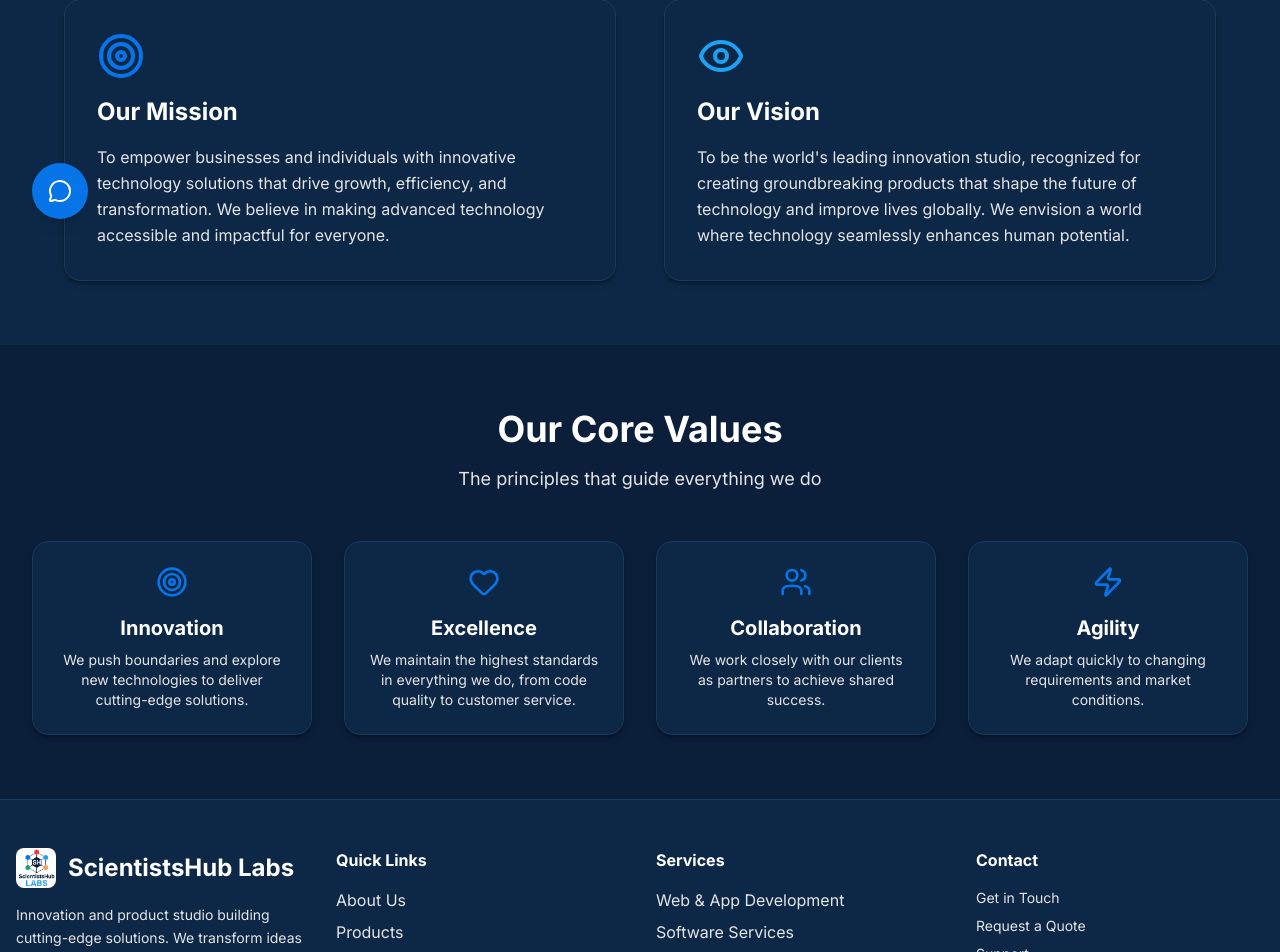
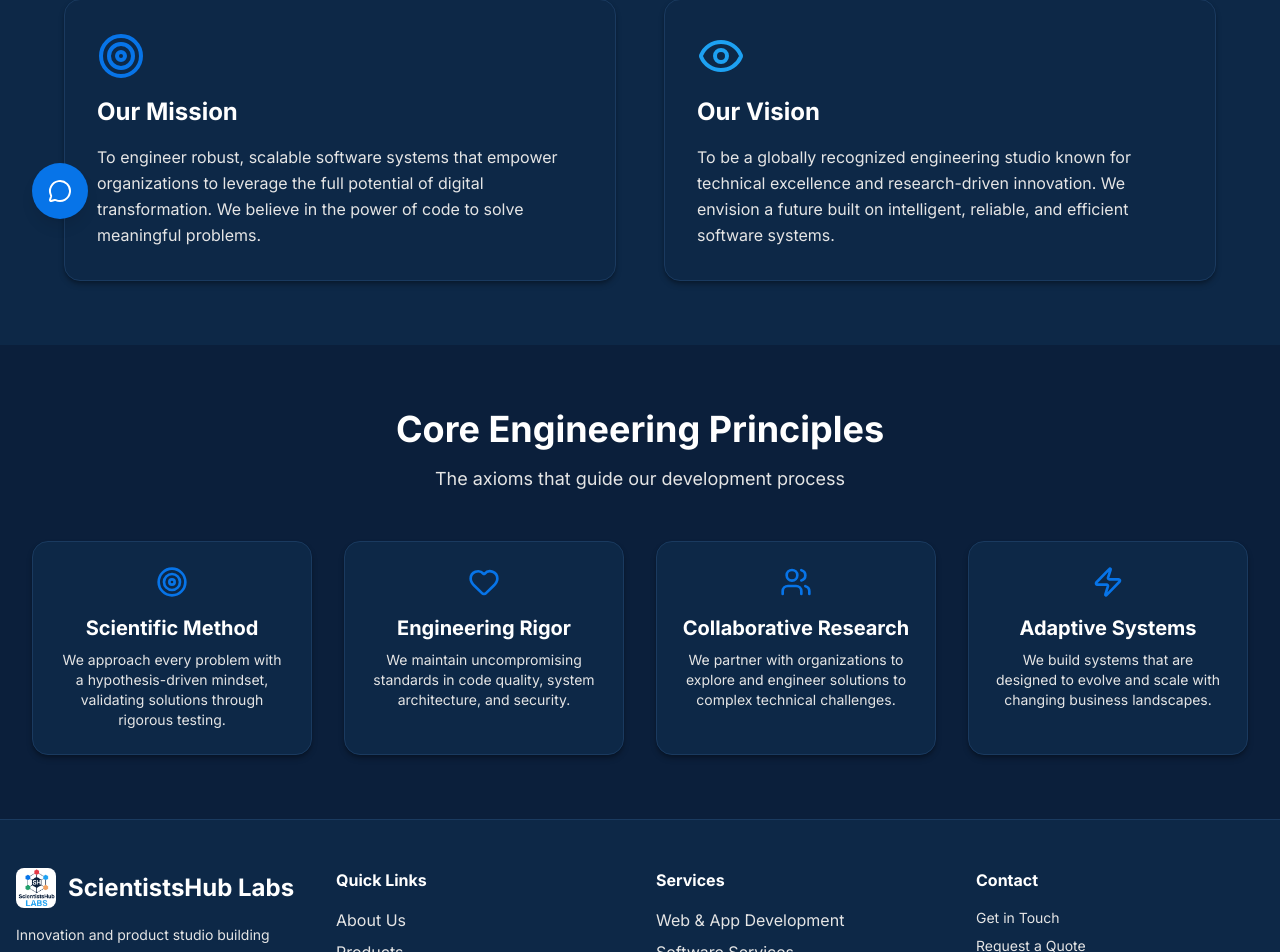
Before and after one commit to amiteshdev1/scientistshub-labs, a Next.js app: page /about in a window 1280 px wide. Shown: the part 549-1501 px from the top of the page. Built offline with nearby package versions, Linux system fonts and the light colour scheme; no server answers.

Commit message:
feat: Implement core application pages including development services, custom web solutions, products, services, and about.

```diff
--- a/src/app/about/page.tsx
+++ b/src/app/about/page.tsx
@@ -7,23 +7,23 @@ export default function AboutPage() {
   const values = [
     {
       icon: <Target className="w-8 h-8" />,
-      title: 'Innovation',
-      description: 'We push boundaries and explore new technologies to deliver cutting-edge solutions.'
+      title: 'Scientific Method',
+      description: 'We approach every problem with a hypothesis-driven mindset, validating solutions through rigorous testing.'
     },
     {
       icon: <Heart className="w-8 h-8" />,
-      title: 'Excellence',
-      description: 'We maintain the highest standards in everything we do, from code quality to customer service.'
+      title: 'Engineering Rigor',
+      description: 'We maintain uncompromising standards in code quality, system architecture, and security.'
     },
     {
       icon: <Users className="w-8 h-8" />,
-      title: 'Collaboration',
-      description: 'We work closely with our clients as partners to achieve shared success.'
+      title: 'Collaborative Research',
+      description: 'We partner with organizations to explore and engineer solutions to complex technical challenges.'
     },
     {
       icon: <Zap className="w-8 h-8" />,
-      title: 'Agility',
-      description: 'We adapt quickly to changing requirements and market conditions.'
+      title: 'Adaptive Systems',
+      description: 'We build systems that are designed to evolve and scale with changing business landscapes.'
     }
   ];
 
@@ -37,9 +37,9 @@ export default function AboutPage() {
               About ScientistsHub Labs
             </h1>
             <p className="text-lg sm:text-xl theme-text-secondary leading-relaxed">
-              We are a team of passionate engineers, designers, and innovators dedicated to building
-              the future of technology. Our mission is to transform bold ideas into reality through
-              advanced engineering and creative problem-solving.
+              We are a collective of engineers and researchers dedicated to building
+              intelligent software infrastructure. Our mission is to engineer scalable systems
+              that solve fundamental problems through technology and research.
             </p>
           </div>
         </div>
@@ -55,9 +55,9 @@ export default function AboutPage() {
               </div>
               <h2 className="text-2xl font-bold theme-text-primary mb-4">Our Mission</h2>
               <p className="theme-text-secondary leading-relaxed">
-                To empower businesses and individuals with innovative technology solutions that
-                drive growth, efficiency, and transformation. We believe in making advanced
-                technology accessible and impactful for everyone.
+                To engineer robust, scalable software systems that empower organizations
+                to leverage the full potential of digital transformation. We believe in
+                the power of code to solve meaningful problems.
               </p>
             </div>
 
@@ -67,9 +67,9 @@ export default function AboutPage() {
               </div>
               <h2 className="text-2xl font-bold theme-text-primary mb-4">Our Vision</h2>
               <p className="theme-text-secondary leading-relaxed">
-                To be the world's leading innovation studio, recognized for creating groundbreaking
-                products that shape the future of technology and improve lives globally. We envision
-                a world where technology seamlessly enhances human potential.
+                To be a globally recognized engineering studio known for technical excellence
+                and research-driven innovation. We envision a future built on intelligent,
+                reliable, and efficient software systems.
               </p>
             </div>
           </div>
@@ -81,10 +81,10 @@ export default function AboutPage() {
         <div className="container mx-auto px-4 sm:px-6 lg:px-8">
           <div className="text-center mb-12">
             <h2 className="text-3xl sm:text-4xl font-bold theme-text-primary mb-4">
-              Our Core Values
+              Core Engineering Principles
             </h2>
             <p className="text-lg theme-text-secondary max-w-2xl mx-auto">
-              The principles that guide everything we do
+              The axioms that guide our development process
             </p>
           </div>
 
--- a/src/app/development/custom-web-solution/page.tsx
+++ b/src/app/development/custom-web-solution/page.tsx
@@ -116,7 +116,7 @@ export default function CustomWebSolutionPage() {
               Ready to Build Your Custom Solution?
             </h2>
             <p className="theme-text-secondary mb-6">
-              Let's discuss how we can bring your vision to life with cutting-edge technology.
+              Let's discuss how we can bring your vision to life with advanced technology.
             </p>
             <Link
               href="/request-a-quote"
--- a/src/app/development/page.tsx
+++ b/src/app/development/page.tsx
@@ -64,7 +64,7 @@ export default function DevelopmentServicesPage() {
       <HeroWithDashboard
         subtitle="Technical Excellence"
         title="Development Services"
-        description="Build robust, scalable applications with our Web Development expertise. From web to mobile, APIs to custom solutions—we deliver cutting-edge technology tailored to your business needs."
+        description="Build robust, scalable applications with our Web Development expertise. From web to mobile, APIs to custom solutions—we deliver advanced technology tailored to your business needs."
         primaryCTA={{ text: 'Start Your Project', href: '/request-a-quote' }}
         secondaryCTA={{ text: 'View Services', href: '#services' }}
         dashboardComponent={<DevDashboard />}
--- a/src/app/layout.tsx
+++ b/src/app/layout.tsx
@@ -6,6 +6,7 @@ import Navbar from '@/Components/Navbar';
 import Footer from '@/Components/Footer';
 import TopArrow from '@/Components/TopArrow';
 import FloatingContact from '@/Components/FloatingContact';
+import Script from 'next/script';
 import './globals.css';
 import './theme.css';
 
@@ -13,11 +14,11 @@ const inter = Inter({ subsets: ['latin'] });
 
 export const metadata: Metadata = {
   title: {
-    default: 'ScientistsHub Labs - Innovation & Product Studio',
+    default: 'ScientistsHub Labs - Research & Engineering Studio',
     template: '%s | ScientistsHub Labs',
   },
-  description: 'Innovation and product studio building cutting-edge solutions. We transform ideas into reality through advanced technology and creative engineering.',
-  keywords: ['innovation', 'product studio', 'web development', 'software development', 'AI', 'automation'],
+  description: 'ScientistsHub Labs is a research-driven product development and engineering studio building scalable software systems and intelligent AI solutions.',
+  keywords: ['product engineering', 'software systems', 'research-driven development', 'AI solutions', 'intelligent systems', 'web development', 'software engineering'],
   authors: [{ name: 'ScientistsHub Labs' }],
   creator: 'ScientistsHub Labs',
   publisher: 'ScientistsHub Labs',
@@ -26,15 +27,41 @@ export const metadata: Metadata = {
     type: 'website',
     locale: 'en_US',
     url: 'https://labs.scientistshub.com',
-    title: 'ScientistsHub Labs - Innovation & Product Studio',
-    description: 'Innovation and product studio building cutting-edge solutions',
+    title: 'ScientistsHub Labs - Research & Engineering Studio',
+    description: 'ScientistsHub Labs is a research-driven product development and engineering studio building scalable software systems and intelligent AI solutions.',
     siteName: 'ScientistsHub Labs',
   },
   twitter: {
     card: 'summary_large_image',
-    title: 'ScientistsHub Labs - Innovation & Product Studio',
-    description: 'Innovation and product studio building cutting-edge solutions',
+    title: 'ScientistsHub Labs - Research & Engineering Studio',
+    description: 'ScientistsHub Labs is a research-driven product development and engineering studio building scalable software systems and intelligent AI solutions.',
   },
+  robots: {
+    index: true,
+    follow: true,
+  }
+};
+
+const jsonLd = {
+  '@context': 'https://schema.org',
+  '@type': 'Organization',
+  name: 'ScientistsHub Labs',
+  url: 'https://labs.scientistshub.com',
+  logo: 'https://labs.scientistshub.com/logo.png',
+  description: 'Research-driven product development and engineering studio building scalable software systems and intelligent AI solutions.',
+  address: {
+    '@type': 'PostalAddress',
+    addressCountry: 'IN'
+  },
+  contactPoint: {
+    '@type': 'ContactPoint',
+    contactType: 'customer service',
+    email: 'contact@scientistshub.com'
+  },
+  sameAs: [
+    'https://twitter.com/scientistshub',
+    'https://linkedin.com/company/scientistshub-labs'
+  ]
 };
 
 export default function RootLayout({
@@ -45,6 +72,12 @@ export default function RootLayout({
   return (
     <html lang="en" suppressHydrationWarning>
       <body className={inter.className} suppressHydrationWarning>
+        <Script
+          id="json-ld-organization"
+          type="application/ld+json"
+          dangerouslySetInnerHTML={{ __html: JSON.stringify(jsonLd) }}
+          strategy="beforeInteractive"
+        />
         <AuthProvider>
           <ThemeProvider>
             <Navbar />
--- a/src/app/page.tsx
+++ b/src/app/page.tsx
@@ -74,23 +74,23 @@ export default function HomePage() {
   const features = [
     {
       icon: <Rocket className="w-8 h-8" />,
-      title: 'Innovation First',
-      description: 'Cutting-edge solutions built with the latest technologies.'
+      title: 'Research First',
+      description: 'Evidence-based development methodologies rooted in engineering rigor.'
     },
     {
       icon: <Zap className="w-8 h-8" />,
-      title: 'Rapid Delivery',
-      description: 'Agile development process ensuring fast time-to-market.'
+      title: 'High Availability',
+      description: 'Systems designed for maximum uptime and fault tolerance.'
     },
     {
       icon: <Shield className="w-8 h-8" />,
-      title: 'Enterprise Security',
-      description: 'Bank-grade security built into every solution.'
+      title: 'Secure Architecture',
+      description: 'Security-by-design approach for enterprise-grade protection.'
     },
     {
       icon: <Target className="w-8 h-8" />,
-      title: 'Results Driven',
-      description: 'We focus on metrics that matter to your business growth.'
+      title: 'Scalable Impact',
+      description: 'Solutions engineered to grow seamlessly with your business.'
     }
   ];
 
@@ -133,10 +133,10 @@ export default function HomePage() {
               Our Expertise
             </span>
             <h2 className="text-4xl md:text-5xl font-bold mb-6 bg-clip-text text-transparent bg-gradient-to-r from-[var(--text-primary)] to-[var(--text-secondary)]">
-              Comprehensive Digital Services
+              Primary Research Areas
             </h2>
             <p className="text-[var(--text-secondary)] text-xl leading-relaxed">
-              End-to-end solutions designed to help your business thrive in the modern digital landscape.
+              We focus on building robust, scalable systems across key engineering domains.
             </p>
           </div>
 
@@ -183,7 +183,7 @@ export default function HomePage() {
                 Featured <span className="bg-clip-text text-transparent bg-gradient-to-r from-[var(--accent-primary)] to-[var(--accent-secondary)]">Products</span>
               </h2>
               <p className="text-[var(--text-secondary)] text-xl leading-relaxed">
-                Explore our suite of innovative internal products designed to solve complex real-world problems with elegance.
+                Explore our internal products, built to solve complex problems through systems thinking and advanced engineering.
               </p>
             </div>
 
--- a/src/app/products/page.tsx
+++ b/src/app/products/page.tsx
@@ -17,27 +17,27 @@ export default function ProductsPage() {
   const products = [
     {
       name: 'LifeOS+',
-      tagline: 'Your entire life, organized.',
-      description: 'A comprehensive productivity ecosystem that helps you organize your entire life. From task management to habit building, everything you need is here.',
-      category: 'Productivity',
-      status: 'In Progress',
+      tagline: 'Integrated Productivity Architecture.',
+      description: 'A modular productivity ecosystem built on scalable architecture. Features intelligent task orchestration and data-driven habit tracking algorithms.',
+      category: 'System Architecture',
+      status: 'In Development',
       icon: <Clock className="w-12 h-12" />,
       link: '/products/lifeos-plus',
       color: 'text-blue-500',
       bg: 'bg-blue-50 dark:bg-blue-900/20',
-      features: ['Task Management', 'Goal Tracking', 'Habit Builder', 'Smart Reminders']
+      features: ['Algorithmic Task Management', 'Data-Driven Insights', 'Modular Design', 'Real-time Sync']
     },
     {
-      name: 'Object Detection',
-      tagline: 'Real-time visual intelligence.',
-      description: 'Advanced object detection and tracking specifically designed for real-time video analysis and image processing applications.',
-      category: 'AI & Vision',
-      status: 'In Progress',
+      name: 'VisionX',
+      tagline: 'Low-Latency Computer Vision.',
+      description: 'High-throughput object detection specifically engineered for real-time video stream analysis and edge computing applications.',
+      category: 'Computer Vision',
+      status: 'In Development',
       icon: <Scan className="w-12 h-12" />,
       link: '/products/object-detection',
       color: 'text-purple-500',
       bg: 'bg-purple-50 dark:bg-purple-900/20',
-      features: ['Object Detection', 'Object Tracking', 'Image Classification', 'Segmentation']
+      features: ['YOLOv8 Implementation', 'Edge Optimization', 'Real-time Inference', 'Multi-stream Processing']
     }
   ];
 
```
Also changed, not shown: src/app/services/page.tsx (+4 -4 lines).
